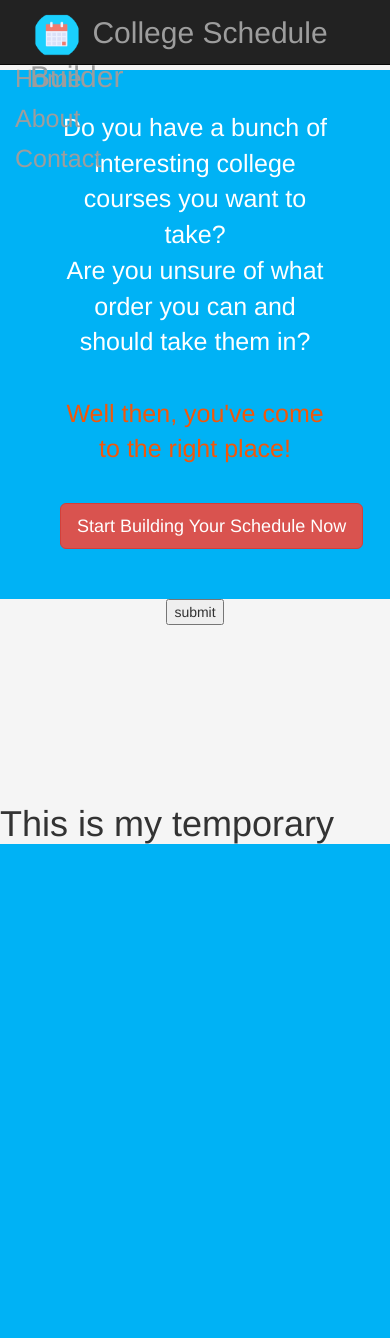
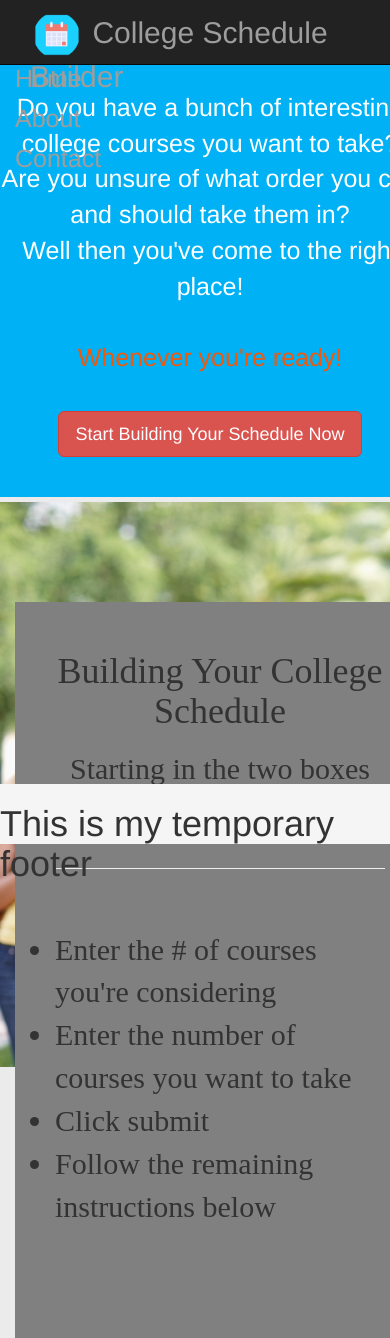
Before and after one commit to Cheesly70/Scheduler, a Django app: page / in a window 390 px wide; the page is wider, and only the part inside the window is pictured. Before the commit the page ends 844 px from the top of that part, so only its background shows below. Run offline with Django 3.2, Linux system fonts and the light colour scheme; some libraries are stand-ins or nearby versions; some web fonts are replaced.

Commit message:
improved the ui for the cover page of the webapp

```diff
--- a/Scheduler/SchedulerApp/templates/SchedulerApp/header.html
+++ b/Scheduler/SchedulerApp/templates/SchedulerApp/header.html
@@ -13,7 +13,7 @@
 	<style type="text/css">
 		html, body {
 		  margin-top: 40px;
-		  background-color: #F5F5F5;
+		  background-color: #EBEBEB;
 		  <!-- padding-top: 70px; -- keep last-->
 		}
 		.navbar {
--- a/Scheduler/SchedulerApp/templates/SchedulerApp/home.html
+++ b/Scheduler/SchedulerApp/templates/SchedulerApp/home.html
@@ -1,36 +1,86 @@
 {% extends 'SchedulerApp/header.html' %}
 
 {% block content %}
+{% load staticfiles %}
+
 <style type="text/css">
   p {
     color: white;
   }
 
-  #large-box {
-    padding: 40px 60px 40px 60px;
-    margin-top: -20px;
+  #intro {
+    padding: 30px 0px 30px 0px;
+    margin-top: -30px;
+    margin-right: -30px;
     font-family: Cherry+Swash;
+
+    background-color: #00B2F5;
   }
+
+  #students-img {
+    max-height: 100px;
+    margin-left: -15px;
+    margin-top: 5px;
+
+  }
+  .big-li {
+    font-size: 30px;
+  }
+
+  #box {
+    position: relative;
+    padding: 30px 40px 110px 40px;
+
+    margin-right: -50px;
+    margin-bottom: -100px;
+    background-color: grey;
+    font-family: Baskerville;
+  }
+
 </style>
 
-  <div class="text-center" style="background-color: #00B2F5; width:100% " id="large-box">
+  <div class="text-center container-fluid" id="intro">
     <p class="big-font">
       Do you have a bunch of interesting college courses you want to take?<br/>
-      Are you unsure of what order you can and should take them in?<br/><br/>
-      <span style="color:#F2570A">Well then, you've come to the right place!</span><br/>
+      Are you unsure of what order you can and should take them in?<br/>
+      Well then you've come to the right place!<br/><br/>
+      <span style="color:#F2570A">Whenever you're ready!</span><br/>
       <br/>
       <a class="btn btn-default btn-danger btn-lg" href="#">Start Building Your Schedule Now</a>
       <!-- this button redirects to a part lower down in the page -->
-
     </p>
   </div>
 
+  <div class="row container-fluid">
+    <div id="students-img">
+      <div class="col-md-7"> <!-- first set of the 6 columns -->
+        <img src="{% static 'SchedulerApp/images/happy_students.jpg' %}" class="responsive-img"  alt="students">
+      </div>
+    </div>
+      <div class="col-md-5" >
+        <div class="text-center" id="box"> <!-- second set of 6 columns -->
+          <h1>Building Your College Schedule</h1>
+          <h2>Starting in the two boxes below:</h2>
+          <br/>
+          <hr/>
+        </div>
+        <div>
+          <ul class="big-li" id="box">
+            <li>Enter the # of courses you're considering</li>
+            <li>Enter the number of courses you want to take</li>
+            <li>Click submit</li>
+            <li>Follow the remaining instructions below</li>
+          </ul>
+        </div>
+      </div>
+    </div>
 
-  <div class="text-center" id="form">
-    <form action="" method="POST">{% csrf_token %}
-      {{form.as_p}}
-      <input type="Submit" value="submit">
-    </form>
-  </div>
+
+
+
+
+
+
+
 
 {% endblock %}
```
Also changed, not shown: 1 other file.
